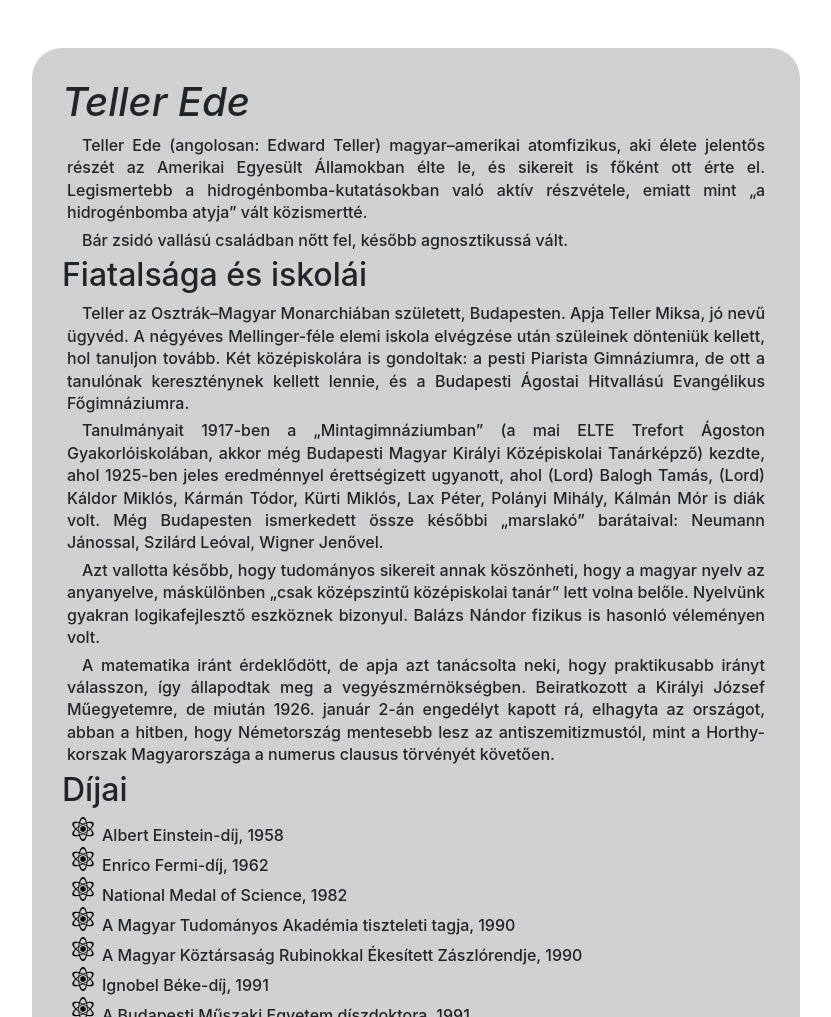
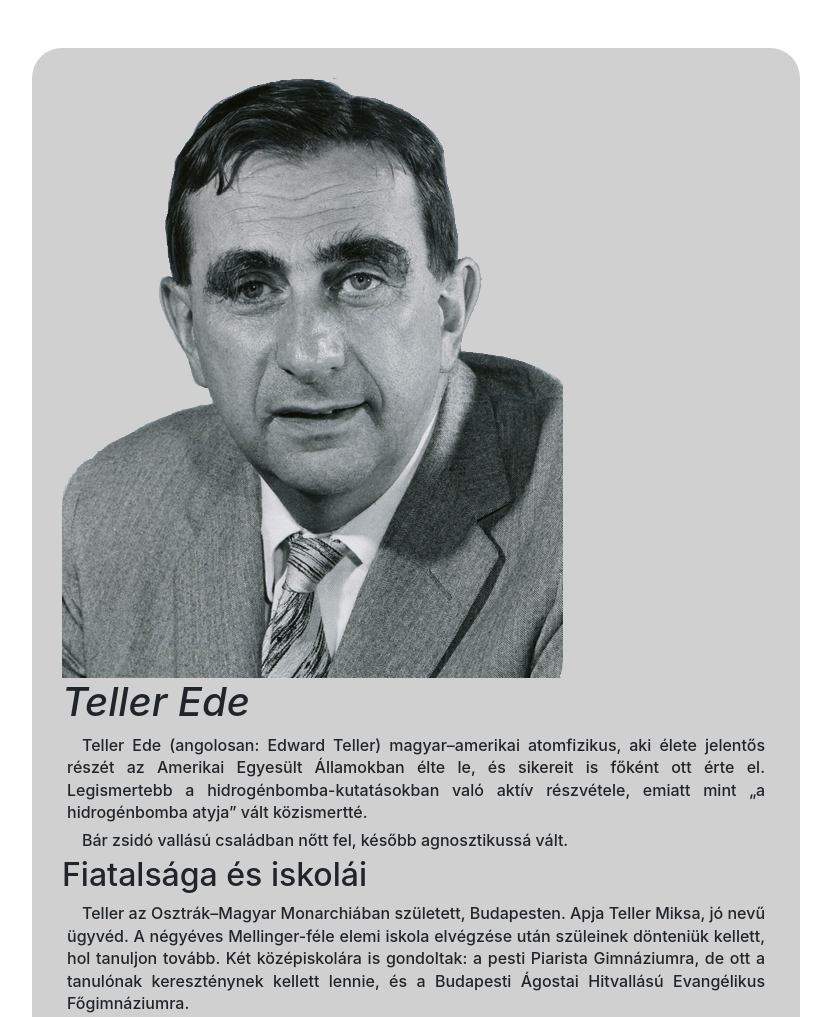
Before and after one commit to VargaNorbert/Teller-Ede, a plain HTML site: page index.html in a window 1280 px wide. Shown: the top 1017 px of the page, without its empty margins (224-1055 px from the left). Drawn offline with nearby package versions, Linux system fonts and the light colour scheme.

Commit message:
7feladat

```diff
--- a/index.html
+++ b/index.html
@@ -11,25 +11,28 @@
 
 <body>
 	<div id="tartalom" class="my-5">
-		<h1>Teller Ede</h1>
 
-		<p>		Teller Ede (angolosan: Edward Teller) magyar–amerikai atomfizikus, aki élete jelentős részét az Amerikai Egyesült Államokban élte le, és sikereit is főként ott érte el. Legismertebb a hidrogénbomba-kutatásokban való aktív részvétele, emiatt mint „a hidrogénbomba atyja” vált közismertté.
+		<img id="teller_kep" src="Teller.png" alt="Teller Ede" >
+
+		<h1><span>Teller</span> Ede</h1>
+
+		<p> <span>Teller</span>	 Ede (angolosan: Edward Teller) magyar–amerikai atomfizikus, aki élete jelentős részét az Amerikai Egyesült Államokban élte le, és sikereit is főként ott érte el. Legismertebb a hidrogénbomba-kutatásokban való aktív részvétele, emiatt mint „a hidrogénbomba atyja” vált közismertté.
 		</p>
 
 		<p>Bár zsidó vallású családban nőtt fel, később agnosztikussá vált.</p>
 
 		<h2>Fiatalsága és iskolái</h2>
 
-		<p>		Teller az Osztrák–Magyar Monarchiában született, Budapesten. Apja Teller Miksa, jó nevű ügyvéd. A négyéves Mellinger-féle elemi iskola elvégzése után szüleinek dönteniük kellett, hol tanuljon tovább. Két középiskolára is gondoltak: a pesti Piarista Gimnáziumra, de ott a tanulónak kereszténynek kellett lennie, és a Budapesti Ágostai Hitvallású Evangélikus Főgimnáziumra.
+		<p><span>Teller</span>	 az Osztrák–Magyar Monarchiában született, Budapesten. Apja <span>Teller</span>  Miksa, jó nevű ügyvéd. A négyéves Mellinger-féle elemi iskola elvégzése után szüleinek dönteniük kellett, hol tanuljon tovább. Két középiskolára is gondoltak: a pesti Piarista Gimnáziumra, de ott a tanulónak kereszténynek kellett lennie, és a Budapesti Ágostai Hitvallású Evangélikus Főgimnáziumra.
 		</p>
 
-		<p>		Tanulmányait 1917-ben a „Mintagimnáziumban” (a mai ELTE Trefort Ágoston Gyakorlóiskolában, akkor még Budapesti Magyar Királyi Középiskolai Tanárképző) kezdte, ahol 1925-ben jeles eredménnyel érettségizett ugyanott, ahol (Lord) Balogh Tamás, (Lord) Káldor Miklós, Kármán Tódor, Kürti Miklós, Lax Péter, Polányi Mihály, Kálmán Mór is diák volt. Még Budapesten ismerkedett össze későbbi „marslakó” barátaival: Neumann Jánossal, Szilárd Leóval, Wigner Jenővel.
+		<p>	Tanulmányait 1917-ben a „Mintagimnáziumban” (a mai ELTE Trefort Ágoston Gyakorlóiskolában, akkor még Budapesti Magyar Királyi Középiskolai Tanárképző) kezdte, ahol 1925-ben jeles eredménnyel érettségizett ugyanott, ahol (Lord) Balogh Tamás, (Lord) Káldor Miklós, Kármán Tódor, Kürti Miklós, Lax Péter, Polányi Mihály, Kálmán Mór is diák volt. Még Budapesten ismerkedett össze későbbi „marslakó” barátaival: Neumann Jánossal, Szilárd Leóval, Wigner Jenővel.
 		</p>
 
-		<p>		Azt vallotta később, hogy tudományos sikereit annak köszönheti, hogy a magyar nyelv az anyanyelve, máskülönben „csak középszintű középiskolai tanár” lett volna belőle. Nyelvünk gyakran logikafejlesztő eszköznek bizonyul. Balázs Nándor fizikus is hasonló véleményen volt.
+		<p>	Azt vallotta később, hogy tudományos sikereit annak köszönheti, hogy a magyar nyelv az anyanyelve, máskülönben „csak középszintű középiskolai tanár” lett volna belőle. Nyelvünk gyakran logikafejlesztő eszköznek bizonyul. Balázs Nándor fizikus is hasonló véleményen volt.
 		</p>
 
-		<p>		A matematika iránt érdeklődött, de apja azt tanácsolta neki, hogy praktikusabb irányt válasszon, így állapodtak meg a vegyészmérnökségben. Beiratkozott a Királyi József Műegyetemre, de miután 1926. január 2-án engedélyt kapott rá, elhagyta az országot, abban a hitben, hogy Németország mentesebb lesz az antiszemitizmustól, mint a Horthy-korszak Magyarországa a numerus clausus törvényét követően.
+		<p>	A matematika iránt érdeklődött, de apja azt tanácsolta neki, hogy praktikusabb irányt válasszon, így állapodtak meg a vegyészmérnökségben. Beiratkozott a Királyi József Műegyetemre, de miután 1926. január 2-án engedélyt kapott rá, elhagyta az országot, abban a hitben, hogy Németország mentesebb lesz az antiszemitizmustól, mint a Horthy-korszak Magyarországa a numerus clausus törvényét követően.
 		</p>
 		<h2>Díjai</h2>
 
```
